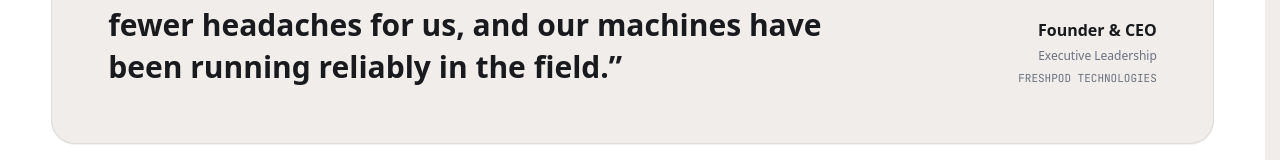
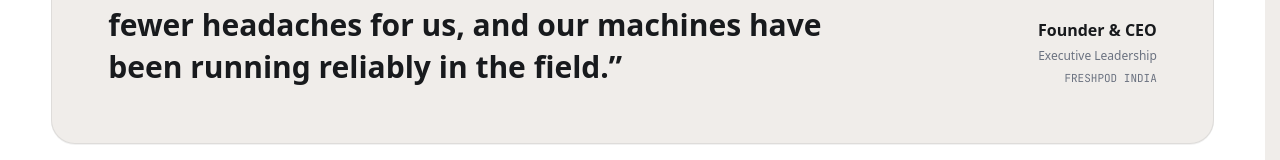
Before and after one commit to HarshaJyos/solvempire_test, a Next.js app: page / in a window 1280 px wide. Shown: the part 11321-11481 px from the top of the page. Built offline with nearby package versions, Linux system fonts and the light colour scheme; no server answers.

Commit message:
fix(copy): update company name to FreshPod India in testimonial section

```diff
--- a/src/components/home/IndiseaProof.tsx
+++ b/src/components/home/IndiseaProof.tsx
@@ -34,7 +34,7 @@ const TESTIMONIALS: Testimonial[] = [
       "“Working with SolveMpire made our hardware journey much smoother. They handled the stainless-steel enclosure design, custom control board, and the touchscreen payment interface end-to-end. Having a single engineering team manage the mechanical, electronics, and firmware meant fewer headaches for us, and our machines have been running reliably in the field.”",
     author: "Founder & CEO",
     role: "Executive Leadership",
-    company: "FreshPod Technologies",
+    company: "FreshPod India",
     caseStudyTitle: "FreshPod Commercial Sanitization Fleet",
     caseStudyHref: "/work/freshpod-machine",
     tag: "Commercial Fleet Deployed Across India & Global Markets",
```
